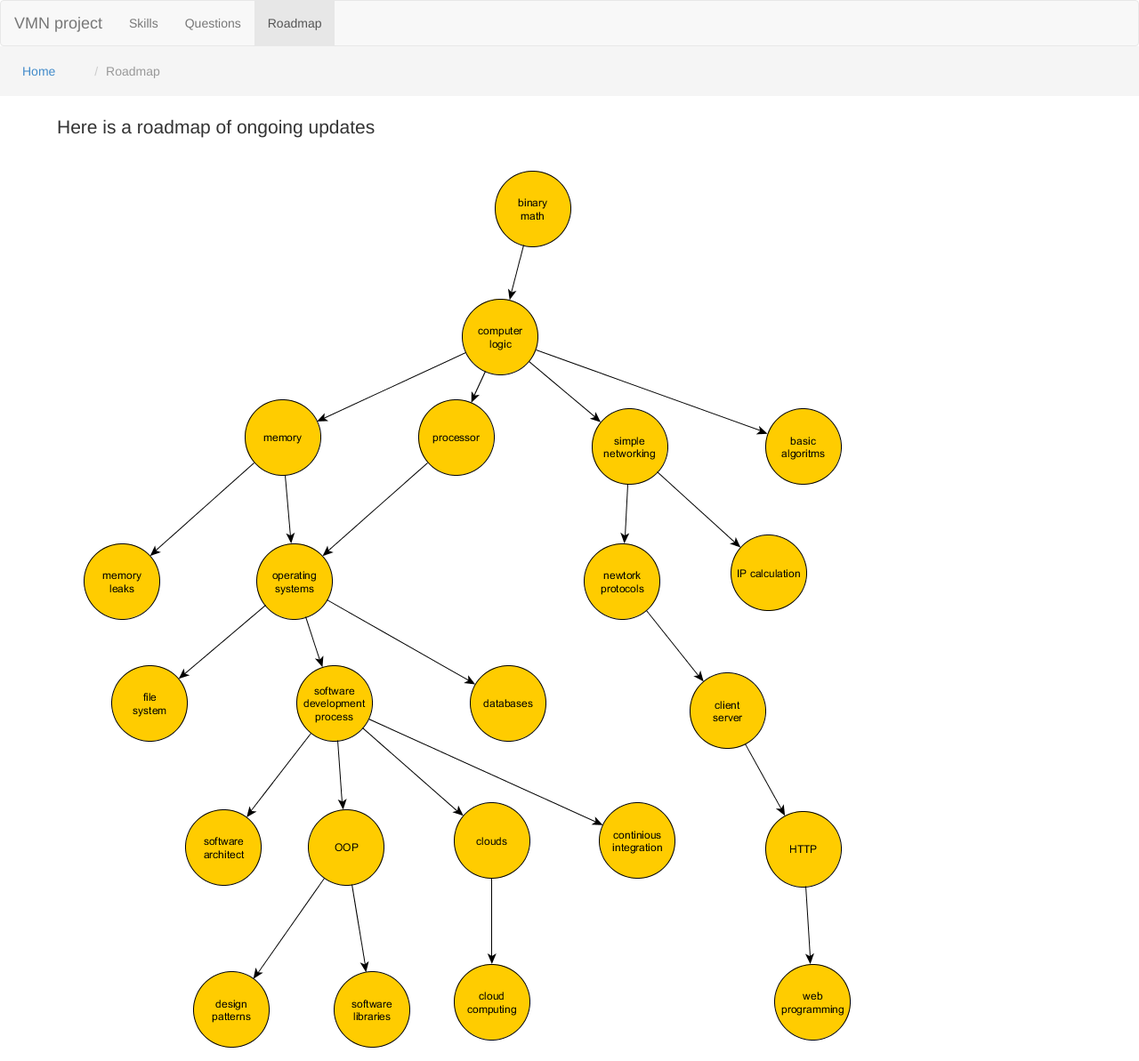
After one commit to alexeymatveevp/vmn-project, a Django app: page /roadmap in a window 1280 px wide. The commit adds this page. Shown: the whole page at 89% size. Run offline with Django 3.2, Linux system fonts and the light colour scheme; parts of the project's set-up code (start-up, migrations or seed data) failed here and were passed over; some libraries are stand-ins or nearby versions.

```diff
--- a/site/students/templates/navbar.html
+++ b/site/students/templates/navbar.html
@@ -7,8 +7,9 @@
 	<!-- Collect the nav links, forms, and other content for toggling -->
 	<div class="collapse navbar-collapse" id="bs-example-navbar-collapse-1">
 		<ul class="nav navbar-nav">
-			<li {% if skills_page %}class="active"{% endif %}><a href="skills">Skills</a></li>
-			<li {% if questions_page %}class="active"{% endif %}><a href="questions">Questions</a></li>
+			<li {% if skills_page %}class="active"{% endif %}><a href="/skills">Skills</a></li>
+			<li {% if questions_page %}class="active"{% endif %}><a href="/questions">Questions</a></li>
+			<li {% if roadmap_page %}class="active"{% endif %}><a href="/roadmap">Roadmap</a></li>
 		</ul>
 	</div>
 </nav>
--- /dev/null
+++ b/site/students/templates/roadmap.html
@@ -0,0 +1,23 @@
+{% load staticfiles %}
+<html>
+<head>
+	{% include "head.html" %}
+</head>
+<body>
+{% include "navbar.html" with roadmap_page="true" %}
+<div id="breadcrumbs" class="row">
+	<ol class="breadcrumb">
+		<li class="breadcrumb-part"><a href="/">Home</a></li>
+		<li class="active breadcrumb-part">Roadmap</li>
+	</ol>
+</div>
+<div class="row centered">
+	<p class="lead">
+		Here is a roadmap of ongoing updates
+	</p>
+	<div class="col-md-4">
+		<img src="{% static "roadmap.png" %}"/>
+	</div>
+</div>
+</body>
+</html>
--- a/site/students/templates/skills.html
+++ b/site/students/templates/skills.html
@@ -1,6 +1,7 @@
 {% load staticfiles %}
 <head>
 	{% include "head.html" %}
+	<script type="text/javascript" src="{% static "js/skills.js" %}"></script>
 </head>
 <body>
 {% include "navbar.html" with skills_page="true" %}
@@ -12,10 +13,10 @@
 </div>
 <div class="row centered">
 	<div class="col-md-8">
-		<ul>
+		<ul id="skills">
 			{% for s in skills %}
 			<li class="space-7">
-				<a class="alert-link" href="/skill/{{ s }}">{{ s }}</a>
+				<a id="{{ s }}" class="alert-link" href="/skill/{{ s }}">{{ s }}</a>
 			</li>
 			{% endfor %}
 		</ul>
--- a/site/students/urls.py
+++ b/site/students/urls.py
@@ -4,7 +4,6 @@ from students import views
 
 urlpatterns = patterns('',
 	url(r'^$', views.index, name='index'),
-	url(r'^custom$', views.custom, name='custom'),
     url(r'^students$', views.students, name='students'),
     url(r'^student/(?P<name>[a-zA-Z]+)', views.student_descr, name='student_descr'),
     url(r'^skills.json', views.skills, name='skills'),
@@ -13,5 +12,6 @@ urlpatterns = patterns('',
     url(r'^skill/(?P<name>[a-zA-Z_-]+)', views.skill_page, name='skill_page'),
     url(r'^questions.json', views.questions, name='questions'),
     url(r'^questions', views.questions_page, name='questions_page'),
-    url(r'^question/(?P<id>\d+)', views.question_descr, name='question_descr')
+    url(r'^question/(?P<id>\d+)', views.question_descr, name='question_descr'),
+    url(r'^roadmap$', views.roadmap_page, name='roadmap_page')
 )
--- a/site/students/views.py
+++ b/site/students/views.py
@@ -9,16 +9,6 @@ def index(request):
 	questions = [row.question for row in Question.objects.all()]
 	skills = [row.name for row in Skill.objects.all()]
 	template = loader.get_template('index.html')
-	context = RequestContext(request, {
-		'questions': questions,
-		'skills': skills
-	})
-	return HttpResponse(template.render(context))
-
-def custom(request):
-	questions = [row.question for row in Question.objects.all()]
-	skills = [row.name for row in Skill.objects.all()]
-	template = loader.get_template('custom.html')
 	context = RequestContext(request, {
 		'questions': questions,
 		'skills': skills
@@ -53,14 +43,9 @@ def student_descr(request, name):
 	output = dict()
 	skills = []
 	questions = []
-	questionIDs = []
 	for row in QuestionsAnswered.objects.filter(student=name):
-		questionIDs.append(row.question.id)
-		questionText = Question.objects.get(pk=row.question.id).question
-		questions.append(questionText)
-	print questionIDs, name
-	skills = get_skills_for_questions(questionIDs)
-
+		questions.append(row.question.id)
+	skills = get_skills_for_questions(questions)
 	output['skills'] = skills
 	output['questions'] = questions
 	return HttpResponse(json.dumps(output), content_type="application/json")
@@ -179,17 +164,28 @@ List of all questions.
 def questions(request):
 	output = []
 	for q in Question.objects.all():
-		output.append(q.question)
+		item = dict()
+		item['question'] = q.question
+		item['id'] = q.id
+		output.append(item)
 	return HttpResponse(json.dumps(output), content_type="application/json")
 
 def questions_page(request):
 	output = []
 	for q in Question.objects.all():
-		output.append(q.question)
+		item = dict()
+		item['question'] = q.question
+		item['id'] = q.id
+		output.append(item)
 	template = loader.get_template('questions.html')
 	context = RequestContext(request, {
 		'questions': output
 	})
+	return HttpResponse(template.render(context))
+
+def roadmap_page(request):
+	template = loader.get_template('roadmap.html')
+	context = RequestContext(request)
 	return HttpResponse(template.render(context))
 
 """
```
Also changed, not shown: site/students/static/js/questions.js (added, +37 -0 lines), site/students/static/js/skills.js (added, +36 -0 lines), site/students/templates/questions.html (+4 -3 lines), site/students/static/roadmap.png (renamed from skill_tree/skill_tree.png).
